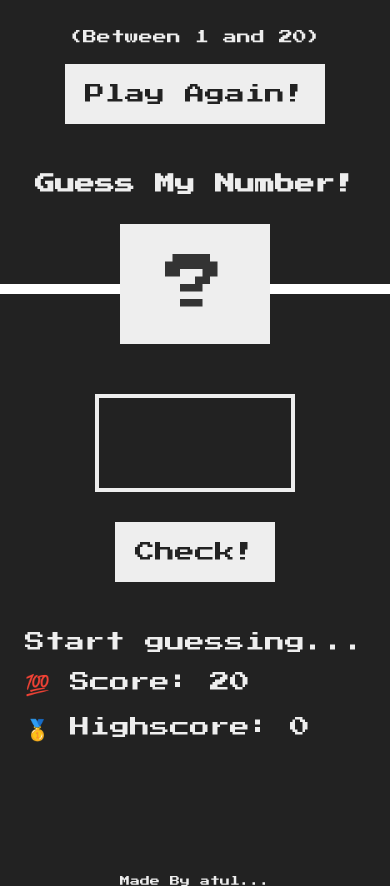
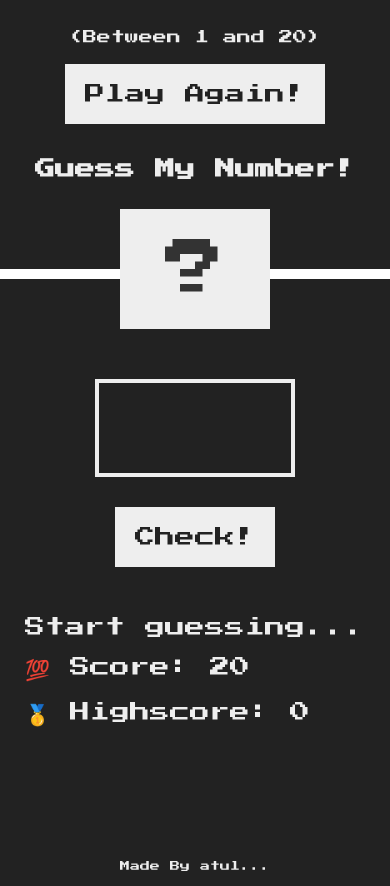
Before and after one commit to AtulKumar0001/Guess-my-number, a plain HTML site: page index.html in a window 390 px wide. Drawn offline with Linux system fonts and the light colour scheme.

Commit message:
Update style.css

```diff
--- a/style.css
+++ b/style.css
@@ -140,7 +140,7 @@ main {
     width:20rem;
   }
     h1{
-    margin-top: 5rem;
+    margin-top: 3.5rem;
   }
 
 }
```
